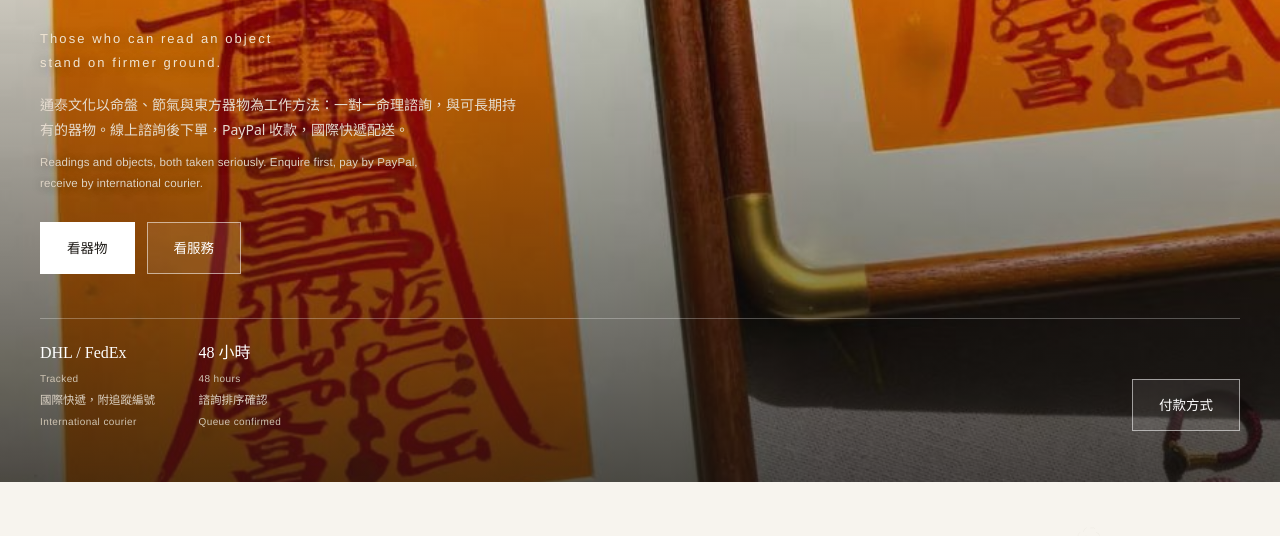
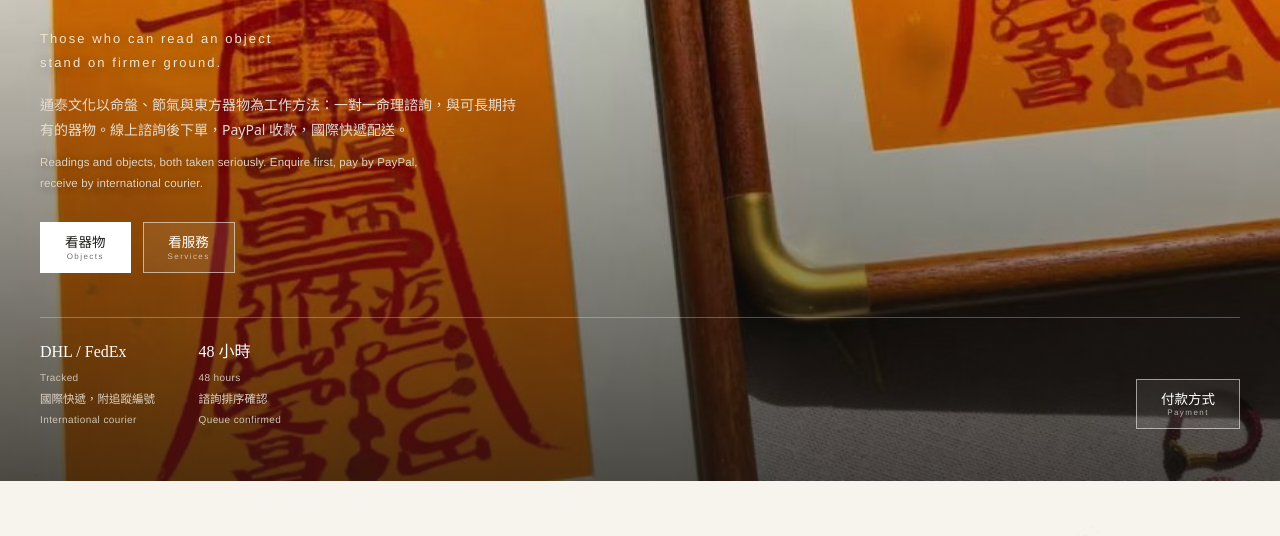
Before and after one commit to TongtaiWenHua/TongtaiWenHua.github.io, a plain HTML site: page index.html in a window 1280 px wide. Shown: the part 409-945 px from the top of the page. Drawn offline with Linux system fonts and the light colour scheme.

Commit message:
bilingual zh/en captions, ink-wash backdrop, compact contacts, fixed admin code

```diff
--- a/index.html
+++ b/index.html
@@ -89,11 +89,12 @@ p{margin:0}
 .hero h1{font-family:var(--serif);font-weight:500;font-size:clamp(28px,4.6vw,52px);line-height:1.32;letter-spacing:.02em;max-width:17em;text-shadow:0 1px 18px rgba(0,0,0,.25)}
 .hero-sub{margin-top:18px;max-width:34em;color:#e6ddd0;font-size:14px}
 .acts{display:flex;flex-wrap:wrap;align-items:center;gap:12px;margin-top:28px}
-.btn{display:inline-flex;align-items:center;justify-content:center;gap:8px;padding:13px 26px;font-size:13.5px;border:1px solid rgba(255,255,255,.55);color:#fff;background:rgba(255,255,255,.08);transition:.18s}
+.btn{display:inline-flex;flex-direction:column;align-items:center;justify-content:center;gap:2px;padding:11px 24px;font-size:13.5px;line-height:1.25;border:1px solid rgba(255,255,255,.55);color:#fff;background:rgba(255,255,255,.08);transition:.18s}
 .btn:hover{background:#fff;color:var(--paper);border-color:#fff}
 .btn-main{background:#fff;border-color:#fff;color:var(--paper)}
 .btn-main:hover{background:var(--cin);border-color:var(--cin);color:#fff}
 .facts{display:flex;flex-wrap:wrap;gap:clamp(18px,3.4vw,48px);margin-top:clamp(26px,4vw,44px);padding-top:20px;border-top:1px solid rgba(255,255,255,.28);align-items:flex-end}
+.btn-en{font-style:normal;font-family:var(--en);font-size:8px;letter-spacing:.18em;line-height:1;opacity:.62;text-transform:none}
 .facts-btn{margin-left:auto;align-self:flex-end}
 .fact-k{font-family:var(--serif);font-size:16px;color:#fff}
 .fact-v{font-size:11.5px;color:#ded4c6;margin-top:2px}
@@ -317,13 +318,13 @@ p{margin:0}
     <p class="hero-sub" data-tx="hero.sub">通泰文化以命盤、節氣與東方器物為工作方法：一對一命理諮詢，與可長期持有的器物。線上諮詢後下單，PayPal 收款，國際快遞配送。</p>
     <p class="hero-sub-en" data-tx="hero.sub.en">Readings and objects, both taken seriously. Enquire first, pay by PayPal, receive by international courier.</p>
     <div class="acts">
-      <a class="btn btn-main" href="#objects">看器物</a>
-      <a class="btn" href="#services">看服務</a>
+      <a class="btn btn-main" href="#objects"><span>看器物</span><i class="btn-en">Objects</i></a>
+      <a class="btn" href="#services"><span>看服務</span><i class="btn-en">Services</i></a>
     </div>
     <div class="facts">
       <div><div class="fact-k">DHL / FedEx<span class="fact-en">Tracked</span></div><div class="fact-v">國際快遞，附追蹤編號<span class="fact-en">International courier</span></div></div>
       <div><div class="fact-k">48 小時<span class="fact-en">48 hours</span></div><div class="fact-v">諮詢排序確認<span class="fact-en">Queue confirmed</span></div></div>
-      <a class="btn facts-btn" href="#payment">付款方式</a>
+      <a class="btn facts-btn" href="#payment"><span>付款方式</span><i class="btn-en">Payment</i></a>
     </div>
   </div>
 </section>
```
